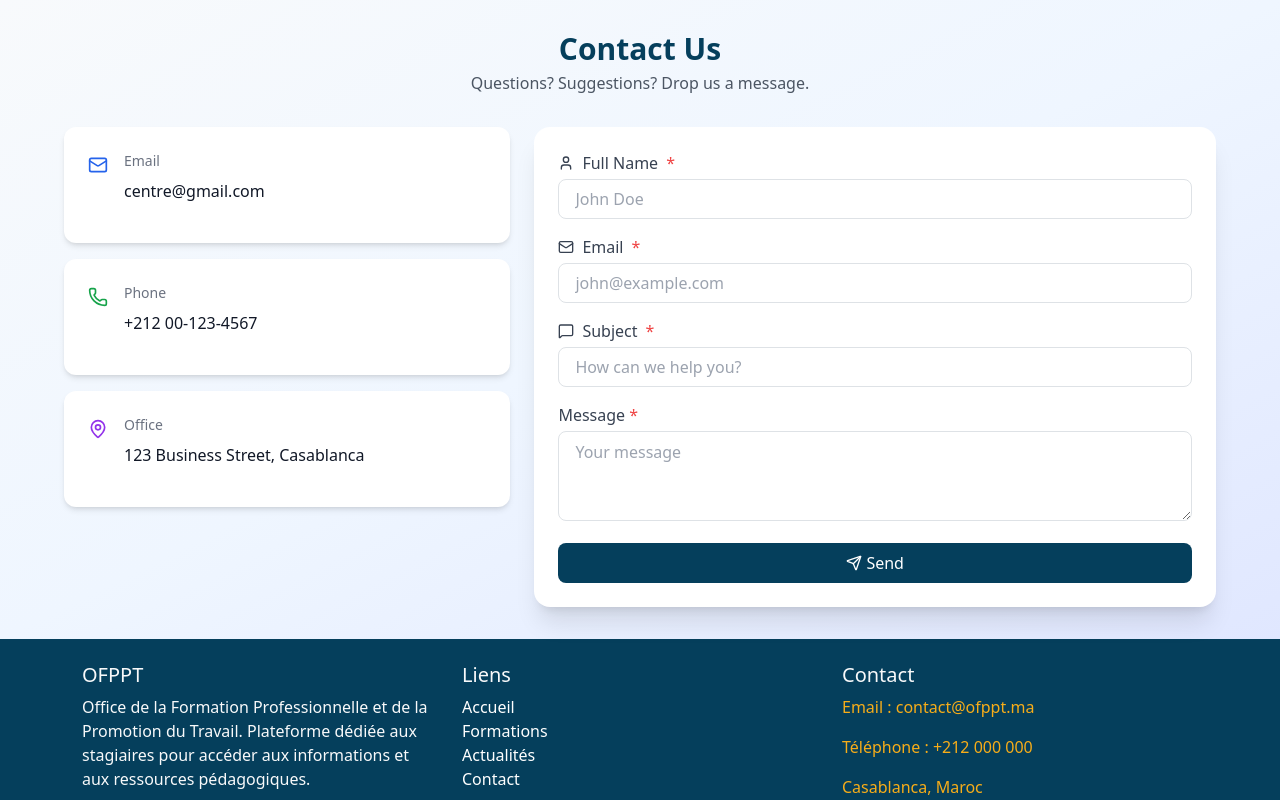
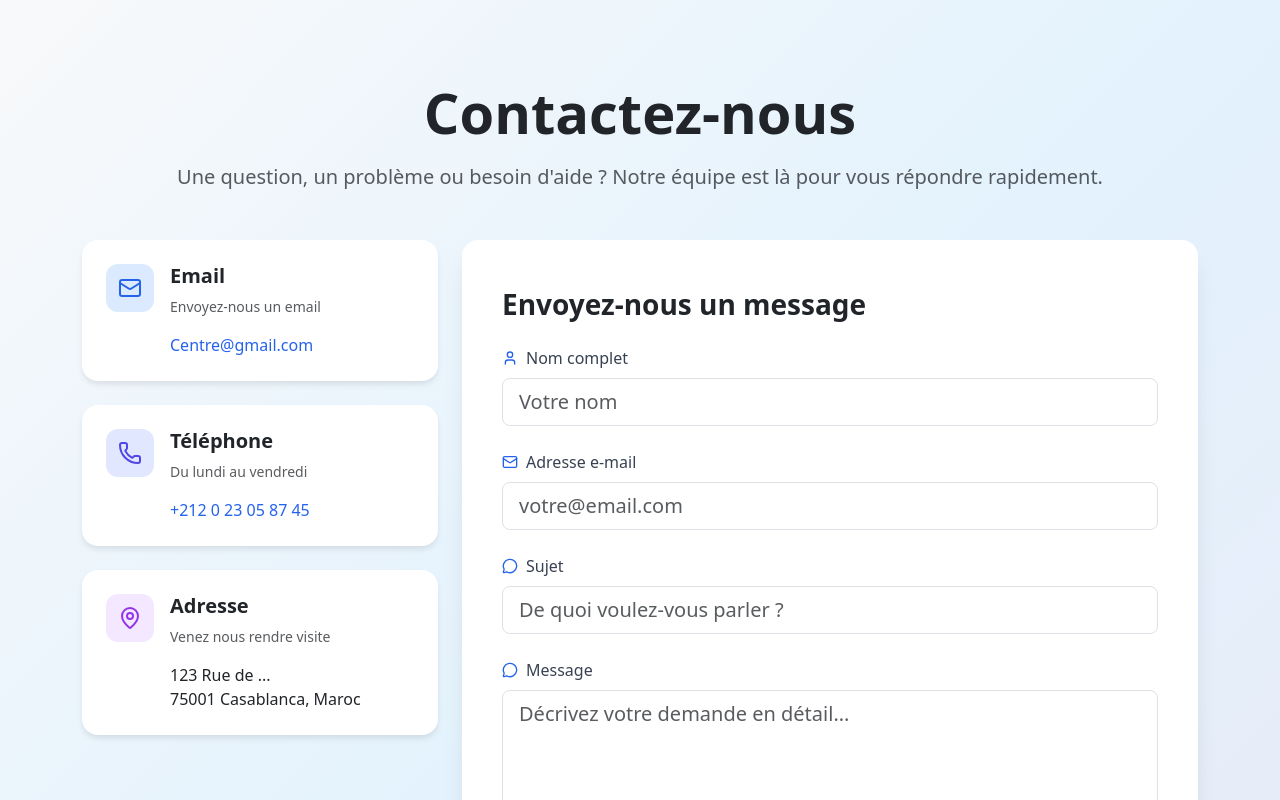
Before and after one commit to sarabouzekri06-creator/vitrine, a React (Create React App) app: page / in a window 1280 px wide. Shown: the part 2020-2820 px from the top of the page. Built offline with nearby package versions, Linux system fonts and the light colour scheme.

Commit message:
change contact page

```diff
--- a/src/pages/ContactPage.js
+++ b/src/pages/ContactPage.js
@@ -1,127 +1,384 @@
-import React from 'react';
-import { useForm } from "react-hook-form";
-import { Mail, Phone, User, MessageSquare, Send, MapPin } from "lucide-react";
+import { useState, useEffect } from "react";
+import { Mail, Phone, MapPin, Send, MessageCircle, User, Clock, CheckCircle2 } from "lucide-react";
 import { toast } from "sonner";
+import "bootstrap/dist/css/bootstrap.min.css";
 
 const ContactPage = () => {
-  const { register, handleSubmit, reset, formState: { errors, isSubmitting } } = useForm();
+  const [formData, setFormData] = useState({
+    name: "",
+    email: "",
+    subject: "",
+    message: ""
+  });
 
-  const onSubmit = async (data) => {
-    await new Promise((resolve) => setTimeout(resolve, 800));
-    console.log("Form data:", data);
-    toast.success("Message sent!");
-    reset();
+  useEffect(() => {
+    // Add custom styles
+    const style = document.createElement('style');
+    style.textContent = `
+      .contact-section {
+        padding: 5rem 0;
+        background: linear-gradient(135deg, #f8f9fa 0%, #e3f2fd 50%, #e8eaf6 100%);
+      }
+
+      .contact-header-icon {
+        width: 64px;
+        height: 64px;
+        background: linear-gradient(135deg, #2563eb 0%, #4f46e5 100%);
+        border-radius: 1rem;
+        display: flex;
+        align-items: center;
+        justify-content: center;
+        margin: 0 auto 1.5rem;
+        box-shadow: 0 10px 15px -3px rgba(0, 0, 0, 0.1);
+      }
+
+      .contact-card {
+        background: white;
+        border-radius: 1rem;
+        padding: 1.5rem;
+        box-shadow: 0 4px 6px -1px rgba(0, 0, 0, 0.1);
+        transition: box-shadow 0.3s ease;
+        height: 100%;
+      }
+
+      .contact-card:hover {
+        box-shadow: 0 20px 25px -5px rgba(0, 0, 0, 0.1);
+      }
+
+      .info-icon {
+        width: 48px;
+        height: 48px;
+        border-radius: 0.75rem;
+        display: flex;
+        align-items: center;
+        justify-content: center;
+        flex-shrink: 0;
+      }
+
+      .info-icon.blue {
+        background: #dbeafe;
+      }
+
+      .info-icon.indigo {
+        background: #e0e7ff;
+      }
+
+      .info-icon.purple {
+        background: #f3e8ff;
+      }
+
+      .gradient-card {
+        background: linear-gradient(135deg, #2563eb 0%, #4f46e5 100%);
+        border-radius: 1rem;
+        padding: 1.5rem;
+        box-shadow: 0 4px 6px -1px rgba(0, 0, 0, 0.1);
+        color: white;
+      }
+
+      .form-card {
+        background: white;
+        border-radius: 1rem;
+        padding: 3rem 2.5rem;
+        box-shadow: 0 20px 25px -5px rgba(0, 0, 0, 0.1);
+      }
+
+      .form-label {
+        display: flex;
+        align-items: center;
+        gap: 0.5rem;
+        margin-bottom: 0.5rem;
+        font-weight: 500;
+        color: #374151;
+      }
+
+      .form-control:focus {
+        border-color: #3b82f6;
+        box-shadow: 0 0 0 0.2rem rgba(59, 130, 246, 0.25);
+      }
+
+      .btn-gradient {
+        background: linear-gradient(135deg, #2563eb 0%, #4f46e5 100%);
+        border: none;
+        padding: 0.875rem 1.5rem;
+        font-size: 1.125rem;
+        font-weight: 500;
+        border-radius: 0.5rem;
+        box-shadow: 0 4px 6px -1px rgba(0, 0, 0, 0.1);
+        transition: all 0.3s ease;
+        display: flex;
+        align-items: center;
+        justify-content: center;
+        gap: 0.5rem;
+        width: 100%;
+      }
+
+      .btn-gradient:hover {
+        background: linear-gradient(135deg, #1d4ed8 0%, #4338ca 100%);
+        box-shadow: 0 20px 25px -5px rgba(0, 0, 0, 0.1);
+        transform: scale(1.02);
+      }
+
+      .faq-card {
+        padding: 1rem;
+        border: 2px solid #e5e7eb;
+        border-radius: 0.5rem;
+        transition: all 0.3s ease;
+        text-decoration: none;
+        display: block;
+      }
+
+      .faq-card:hover {
+        border-color: #3b82f6;
+        background: #eff6ff;
+      }
+
+      .faq-card h4 {
+        font-weight: 500;
+        color: #111827;
+        margin-bottom: 0.25rem;
+        font-size: 1rem;
+      }
+
+      .faq-card:hover h4 {
+        color: #2563eb;
+      }
+
+      .faq-card p {
+        font-size: 0.875rem;
+        color: #6b7280;
+        margin: 0;
+      }
+
+      .additional-info {
+        margin-top: 2rem;
+        padding-top: 2rem;
+        border-top: 1px solid #e5e7eb;
+      }
+
+      .text-blue-600 {
+        color: #2563eb;
+      }
+
+      .text-indigo-600 {
+        color: #4f46e5;
+      }
+
+      .text-purple-600 {
+        color: #9333ea;
+      }
+
+      .text-blue-100 {
+        color: #dbeafe;
+      }
+
+      .text-green-600 {
+        color: #16a34a;
+      }
+    `;
+    document.head.appendChild(style);
+
+    return () => {
+      document.head.removeChild(style);
+    };
+  }, []);
+
+  const handleChange = (e) => {
+    setFormData({ ...formData, [e.target.name]: e.target.value });
+  };
+
+  const handleSubmit = (e) => {
+    e.preventDefault();
+
+    toast.success("Message envoyé avec succès !", {
+      description: "Nous vous répondrons dans les plus brefs délais.",
+    });
+
+    setFormData({
+      name: "",
+      email: "",
+      subject: "",
+      message: ""
+    });
   };
 
   return (
-    <section id="Contact" className="bg-gradient-to-br from-slate-50 via-blue-50 to-indigo-100 py-8 px-4">
-      <div className="max-w-6xl mx-auto">
-        <div className="text-center mb-8">
-          <h2 className="text-3xl font-bold mb-1 text-[#053F5C]" >Contact Us</h2>
-          <p className="text-gray-600 text-sm sm:text-base">
-            Questions? Suggestions? Drop us a message.
+    <section id="contact" className="contact-section">
+      <div className="container">
+        {/* Header */}
+        <div className="text-center mb-5">
+          <h2 className="display-4 fw-bold mb-3">Contactez-nous</h2>
+          <p className="lead text-muted">
+            Une question, un problème ou besoin d'aide ? Notre équipe est là pour vous répondre rapidement.
           </p>
         </div>
 
-        <div className="grid lg:grid-cols-5 gap-6">
-          {/* Contact Info */}
-          <div className="lg:col-span-2 space-y-4">
-            <div className="p-4 bg-white rounded-xl shadow-md flex items-start gap-3">
-              <Mail className="w-5 h-5 text-blue-600 mt-1"/>
+        <div className="row g-4">
+          {/* Contact Info Cards */}
+          <div className="col-lg-4">
+            <div className="row g-4">
+              {/* Email Card */}
+              <div className="col-12">
+                <div className="contact-card">
+                  <div className="d-flex gap-3">
+                    <div className="info-icon blue">
+                      <Mail className="text-blue-600" size={24} />
+                    </div>
                     <div>
-                <h3 className="text-sm text-gray-500">Email</h3>
-                <p className="text-gray-900">centre@gmail.com</p>
+                      <h3 className="h5 fw-bold mb-2">Email</h3>
+                      <p className="text-muted small mb-3">Envoyez-nous un email</p>
+                      <a
+                        href="mailto:support@volontaction.fr"
+                        className="text-blue-600 fw-medium text-decoration-none"
+                      >
+                        Centre@gmail.com
+                      </a>
+                    </div>
+                  </div>
                 </div>
               </div>
 
-            <div className="p-4 bg-white rounded-xl shadow-md flex items-start gap-3">
-              <Phone className="w-5 h-5 text-green-600 mt-1"/>
+              {/* Phone Card */}
+              <div className="col-12">
+                <div className="contact-card">
+                  <div className="d-flex gap-3">
+                    <div className="info-icon indigo">
+                      <Phone className="text-indigo-600" size={24} />
+                    </div>
                     <div>
-                <h3 className="text-sm text-gray-500">Phone</h3>
-                <p className="text-gray-900">+212 00-123-4567</p>
+                      <h3 className="h5 fw-bold mb-2">Téléphone</h3>
+                      <p className="text-muted small mb-3">Du lundi au vendredi</p>
+                      <a
+                        href="tel:+33123456789"
+                        className="text-blue-600 fw-medium text-decoration-none"
+                      >
+                        +212 0 23 05 87 45
+                      </a>
+                    </div>
+                  </div>
                 </div>
               </div>
 
-            <div className="p-4 bg-white rounded-xl shadow-md flex items-start gap-3">
-              <MapPin className="w-5 h-5 text-purple-600 mt-1"/>
+              {/* Address Card */}
+              <div className="col-12">
+                <div className="contact-card">
+                  <div className="d-flex gap-3">
+                    <div className="info-icon purple">
+                      <MapPin className="text-purple-600" size={24} />
+                    </div>
                     <div>
-                <h3 className="text-sm text-gray-500">Office</h3>
-                <p className="text-gray-900">123 Business Street, Casablanca</p>
+                      <h3 className="h5 fw-bold mb-2">Adresse</h3>
+                      <p className="text-muted small mb-3">Venez nous rendre visite</p>
+                      <p className="mb-0">
+                        123 Rue de ...<br />
+                        75001 Casablanca, Maroc
+                      </p>
+                    </div>
+                  </div>
+                </div>
               </div>
             </div>
           </div>
 
           {/* Contact Form */}
-          <div className="lg:col-span-3">
-            <form onSubmit={handleSubmit(onSubmit)} className="space-y-4 bg-white p-6 rounded-2xl shadow-xl">
+          <div className="col-lg-8">
+            <div className="form-card">
+              <h3 className="h3 fw-bold mb-4">Envoyez-nous un message</h3>
+
+              <form onSubmit={handleSubmit}>
                 {/* Name */}
-              <div className="space-y-1">
-                <label className="flex items-center gap-2 text-gray-700">
-                  <User className="w-4 h-4"/>
-                  Full Name <span className="text-red-500">*</span>
+                <div className="mb-4">
+                  <label htmlFor="name" className="form-label">
+                    <User size={16} className="text-blue-600" />
+                    Nom complet
                   </label>
                   <input
-                  {...register("name", { required: "Name required" })}
-                  placeholder="John Doe"
-                  className={`w-full h-10 border rounded-lg px-3 focus:ring-1 focus:ring-blue-500 ${errors.name ? "border-red-500" : ""}`}
+                    id="name"
+                    type="text"
+                    name="name"
+                    value={formData.name}
+                    onChange={handleChange}
+                    placeholder="Votre nom"
+                    className="form-control form-control-lg"
+                    required
                   />
-                {errors.name && <p className="text-red-500 text-xs">{errors.name.message}</p>}
                 </div>
 
                 {/* Email */}
-              <div className="space-y-1">
-                <label className="flex items-center gap-2 text-gray-700">
-                  <Mail className="w-4 h-4"/>
-                  Email <span className="text-red-500">*</span>
+                <div className="mb-4">
+                  <label htmlFor="email" className="form-label">
+                    <Mail size={16} className="text-blue-600" />
+                    Adresse e-mail
                   </label>
                   <input
+                    id="email"
                     type="email"
-                  {...register("email", { required: "Email required" })}
-                  placeholder="john@example.com"
-                  className={`w-full h-10 border rounded-lg px-3 focus:ring-1 focus:ring-blue-500 ${errors.email ? "border-red-500" : ""}`}
+                    name="email"
+                    value={formData.email}
+                    onChange={handleChange}
+                    placeholder="votre@email.com"
+                    className="form-control form-control-lg"
+                    required
                   />
-                {errors.email && <p className="text-red-500 text-xs">{errors.email.message}</p>}
                 </div>
 
                 {/* Subject */}
-              <div className="space-y-1">
-                <label className="flex items-center gap-2 text-gray-700">
-                  <MessageSquare className="w-4 h-4"/>
-                  Subject <span className="text-red-500">*</span>
+                <div className="mb-4">
+                  <label htmlFor="subject" className="form-label">
+                    <MessageCircle size={16} className="text-blue-600" />
+                    Sujet
                   </label>
                   <input
-                  {...register("subject", { required: "Subject required" })}
-                  placeholder="How can we help you?"
-                  className={`w-full h-10 border rounded-lg px-3 focus:ring-1 focus:ring-blue-500 ${errors.subject ? "border-red-500" : ""}`}
+                    id="subject"
+                    type="text"
+                    name="subject"
+                    value={formData.subject}
+                    onChange={handleChange}
+                    placeholder="De quoi voulez-vous parler ?"
+                    className="form-control form-control-lg"
+                    required
                   />
-                {errors.subject && <p className="text-red-500 text-xs">{errors.subject.message}</p>}
                 </div>
 
                 {/* Message */}
-              <div className="space-y-1">
-                <label className="text-gray-700">
-                  Message <span className="text-red-500">*</span>
+                <div className="mb-4">
+                  <label htmlFor="message" className="form-label">
+                    <MessageCircle size={16} className="text-blue-600" />
+                    Message
                   </label>
                   <textarea
-                  {...register("message", { required: "Message required", minLength: { value: 10, message: "At least 10 chars" } })}
-                  placeholder="Your message"
-                  rows={3}
-                  className={`w-full border rounded-lg px-3 py-2 focus:ring-1 focus:ring-blue-500 ${errors.message ? "border-red-500" : ""}`}
-                />
-                {errors.message && <p className="text-red-500 text-xs">{errors.message.message}</p>}
+                    id="message"
+                    name="message"
+                    value={formData.message}
+                    onChange={handleChange}
+                    placeholder="Décrivez votre demande en détail..."
+                    rows="6"
+                    className="form-control form-control-lg"
+                    required
+                  ></textarea>
+                  <div className="form-text">Minimum 10 caractères</div>
                 </div>
 
                 {/* Submit Button */}
-              <button
-                type="submit"
-                disabled={isSubmitting}
-                className="w-full bg-[#053F5C] hover:bg-sky-950 text-white py-2 rounded-lg flex items-center justify-center gap-1"
-              >
-                {isSubmitting ? "Sending..." : <><Send className="w-4 h-4"/>Send</>}
+                <button type="submit" className="btn btn-primary btn-gradient">
+                  <Send size={20} />
+                  Envoyer le message
                 </button>
               </form>
+
+              {/* Additional Info */}
+              <div className="additional-info">
+                <div className="d-flex gap-3 text-muted small">
+                  <CheckCircle2 size={20} className="text-green-600 flex-shrink-0" />
+                  <p className="mb-0">
+                    Nous nous engageons à répondre à toutes les demandes dans les 24 heures ouvrables.
+                    Vos informations sont confidentielles et ne seront jamais partagées.
+                  </p>
                 </div>
               </div>
+            </div>
+          </div>
+        </div>
+
       </div>
     </section>
   );
```
Lines whose indentation alone changed are shown as unchanged.
